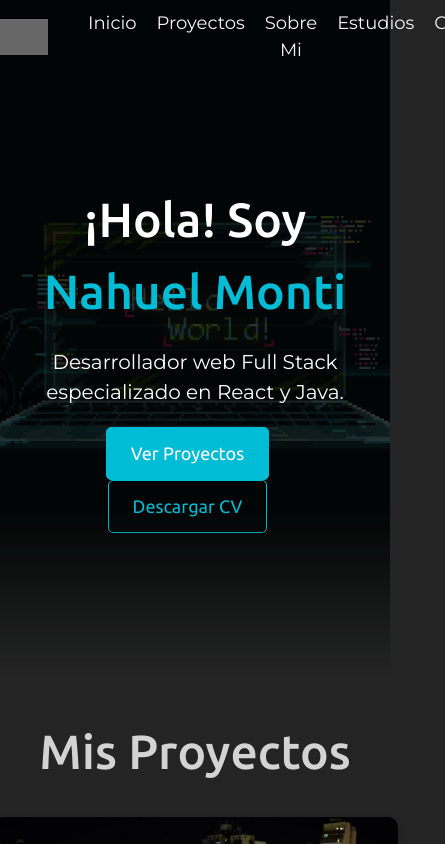
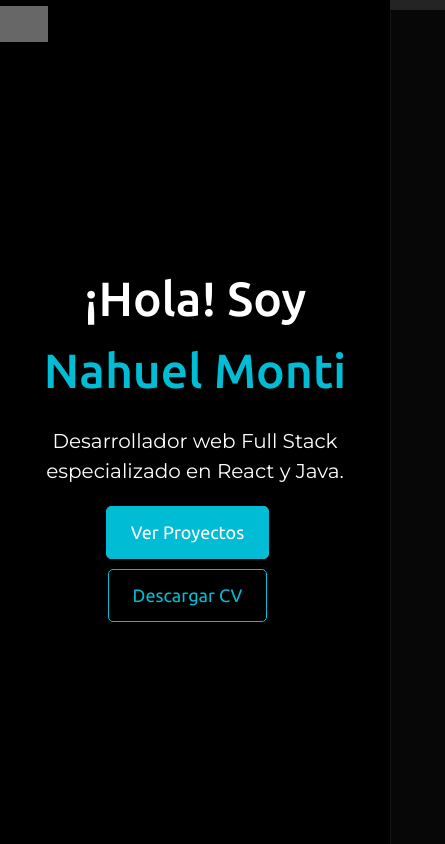
Before and after one commit to MontiNahuel/portafilioV6, a React (Vite) app: page / in a window 390 px wide. Shown: the top 844 px of the page, 445 px wide, since content can reach past the window. Built offline with nearby package versions, Linux system fonts and the light colour scheme; grey boxes are pictures that could not be loaded.

Commit message:
Actualizacion Responsive (incompleta)

```diff
--- a/src/components/Intro.jsx
+++ b/src/components/Intro.jsx
@@ -18,8 +18,10 @@ export default function Intro({ backgroundImage }) {
       <div className="intro-content">
         <h1>¡Hola! Soy <span className="highlight">Nahuel Monti</span></h1>
         <p>Desarrollador web Full Stack especializado en React y Java.</p>
-        <a href="#proyectos" className="cta-button">Ver Proyectos</a>
-        <a href="https://drive.google.com/file/d/1HVD9iAz1azPJKhVpz1jsgtphO5xbTFpQ/view?usp=drive_link" target="_blank" rel="noopener noreferrer" className="cv-button">Descargar CV</a>
+        <div className="buttons-intro">
+          <a href="#proyectos" className="cta-button">Ver Proyectos</a>
+          <a href="https://drive.google.com/file/d/1HVD9iAz1azPJKhVpz1jsgtphO5xbTFpQ/view?usp=drive_link" target="_blank" rel="noopener noreferrer" className="cv-button">Descargar CV</a>
+        </div>
       </div>
     </section>
   );
--- a/src/components/Navbar.jsx
+++ b/src/components/Navbar.jsx
@@ -2,6 +2,7 @@ import { useState, useEffect } from "react";
 import "../styles/navbar.css"; // Importamos el archivo de estilos
 export default function Navbar() {
   const [scrolling, setScrolling] = useState(false);
+  const [menuOpen, setMenuOpen] = useState(false);
 
   useEffect(() => {
     const handleScroll = () => {
@@ -12,16 +13,33 @@ export default function Navbar() {
     return () => window.removeEventListener("scroll", handleScroll);
   }, []);
 
+  useEffect(() => {
+    document.body.style.overflow = menuOpen ? "hidden" : "auto";
+  }, [menuOpen]);
+
   return (
     <nav className={`navbar ${scrolling ? "scrolled" : ""}`}>
       <div className="nav-container">
         <img className="logo" src="src\assets\icons\portafolio.svg" alt="" />
-        <ul className="nav-links">
-          <li><a href="#inicio">Inicio</a></li>
-          <li><a href="#proyectos">Proyectos</a></li>
-          <li><a href="#sobre mi">Sobre Mi</a></li>
-          <li><a href="#estudios">Estudios</a></li>
-          <li><a href="#contacto">Contacto</a></li>
+
+        {/* Botón hamburguesa (solo visible en mobile por CSS) */}
+        <button
+          className={`hamburger ${menuOpen ? "open" : ""}`}
+          onClick={() => setMenuOpen(!menuOpen)}
+          aria-label="Abrir menú"
+          aria-expanded={menuOpen}
+        >
+          <span>|</span>
+          <span>|</span>
+          <span>|</span>
+        </button>
+
+        <ul className={`nav-links ${menuOpen ? "active" : ""}`}>
+          <li><button className="boton-navbar" onClick={() => setMenuOpen(false)}><a href="#inicio">Inicio</a></button></li>
+          <li><button className="boton-navbar" onClick={() => setMenuOpen(false)}><a href="#proyectos">Proyectos</a></button></li>
+          <li><button className="boton-navbar" onClick={() => setMenuOpen(false)}><a href="#sobre mi">Sobre Mi</a></button></li>
+          <li><button className="boton-navbar" onClick={() => setMenuOpen(false)}><a href="#estudios">Estudios</a></button></li>
+          <li><button className="boton-navbar" onClick={() => setMenuOpen(false)}><a href="#contacto">Contacto</a></button></li>
         </ul>
       </div>
     </nav>
--- a/src/styles/aboutme.css
+++ b/src/styles/aboutme.css
@@ -40,3 +40,9 @@
     gap: 100px;
     padding: 0;
 }
+
+@media (max-width: 960px) {
+    .aboutMe__tecnologias__lista {
+        gap: 60px;
+    }
+}
--- a/src/styles/datosContacto.css
+++ b/src/styles/datosContacto.css
@@ -9,6 +9,7 @@
 .contacto__lista {
     width: 60%;
     display: flex;
+    flex-wrap: wrap;
     flex-direction: row;
     padding: 0;
     margin: 25px 0;
--- a/src/styles/estudio.css
+++ b/src/styles/estudio.css
@@ -156,7 +156,12 @@
 
   /* Responsive */
   @media (max-width: 768px) {
+
+    .estudio {
+      padding: 20px 0px;
+    }
+
     .estudio__info {
-      max-width: 90%;
+      width: 100%;
     }
   }
--- a/src/styles/footer.css
+++ b/src/styles/footer.css
@@ -17,6 +17,7 @@
     padding: 0;
     margin: 0 0 10px;
     display: flex;
+    flex-wrap: wrap;
     justify-content: center;
     align-items: center;
 }
--- a/src/styles/intro.css
+++ b/src/styles/intro.css
@@ -2,9 +2,10 @@
 .intro {
   position: relative;
   display: flex;
+  flex-wrap: wrap;
   justify-content: center;
   align-items: center;
-  width: 100vw;  /* Asegura que ocupe el ancho completo */
+  width: 100%;  /* Asegura que ocupe el ancho completo */
   height: 80svh; /* Asegura que ocupe el alto completo */
   margin: 0;
   text-align: center;
@@ -102,3 +103,23 @@
   .cv-button:hover {
     border: 1px solid #008ba3af;
   }
+
+@media (max-width: 960px)  {
+
+  .intro {
+    mask-image: none;
+    height: 100svh;
+  }
+
+  .overlay {
+    background: black;
+  }
+
+  .buttons-intro {
+    display: flex;
+    flex-direction: column;
+    align-items: center;
+    justify-content: center;
+    gap: 10px;
+  }
+}
--- a/src/styles/navbar.css
+++ b/src/styles/navbar.css
@@ -40,6 +40,11 @@
     margin: 10px 0;
   }
 
+  .nav-links .boton-navbar {
+    background-color: transparent;
+    border: none;
+  }
+
   .nav-links li a {
     text-decoration: none;
     color: #f4f4f4;
@@ -51,3 +56,73 @@
   .nav-links li a:hover {
     color: #00bcd4;
   }
+
+.hamburger {
+  display: none;
+  gap: 5px;
+  background: none;
+  border: none;
+  cursor: pointer;
+  padding: 10px;
+  margin-right: 24px;
+  font-size: 24px;
+  transform: rotate(90deg);
+  z-index: 900;
+}
+
+.hamburger span {
+  display: inline-block;
+  width: 6px;
+  height: 3px;
+  border-radius: 2px;
+  transition: transform 0.3s ease, opacity 0.3s ease;
+}
+
+.hamburger.open span:nth-child(1) {
+  transform: translateX(18px) rotate(35deg) translateY(-1px);
+}
+
+.hamburger.open span:nth-child(2) {
+  opacity: 0;
+}
+
+.hamburger.open span:nth-child(3) {
+  transform: translateX(-10px) rotate(-34deg) translateY(-1px);
+}
+
+/* MOBILE */
+@media (max-width: 768px) {
+  .hamburger {
+    display: block;
+  }
+
+   .nav-links {
+    position: fixed;
+    top: 0;
+    right: 0;
+    height: 100%;
+    width: 45%;
+    background: rgba(0, 0, 0, 0.80);
+    flex-direction: column;
+    justify-content: center;
+    gap: 24px;
+    z-index: 0;
+
+    transform: translateX(100%);
+    transition: transform 0.3s ease;
+  }
+
+  .nav-links.active {
+    transform: translateX(0);
+  }
+  .nav-links li {
+    margin: 15px 0;
+  }
+
+  .menu-overlay {
+    position: fixed;
+    inset: 0;
+    background: rgba(0,0,0,0.5);
+  }
+
+}
--- a/src/styles/proyect.css
+++ b/src/styles/proyect.css
@@ -1,6 +1,7 @@
 /* Estilos base */
 .proyect {
   display: flex;
+  flex-wrap: wrap;
   justify-content: center;
   align-items: center;
   padding: 20px;
@@ -109,6 +110,14 @@
 /* Responsive */
 @media (max-width: 768px) {
   .proyect__container {
-    max-width: 90%;
+    width: 100%;
+  }
+
+  .proyect__title {
+    font-size: 16px;
+  }
+
+  .proyect__description {
+    font-size: 14px;
   }
 }
--- a/src/styles/tecnologia.css
+++ b/src/styles/tecnologia.css
@@ -13,3 +13,13 @@
     margin-top: 10px;
     text-align: center;
 }
+
+@media (max-width: 960px) {
+    .tecnologia__individual__icono {
+        width: 50px;
+        height: 50px;
+    }
+    .tecnologia__individual__nombre {
+        font-size: 14px;
+    }
+}
```
